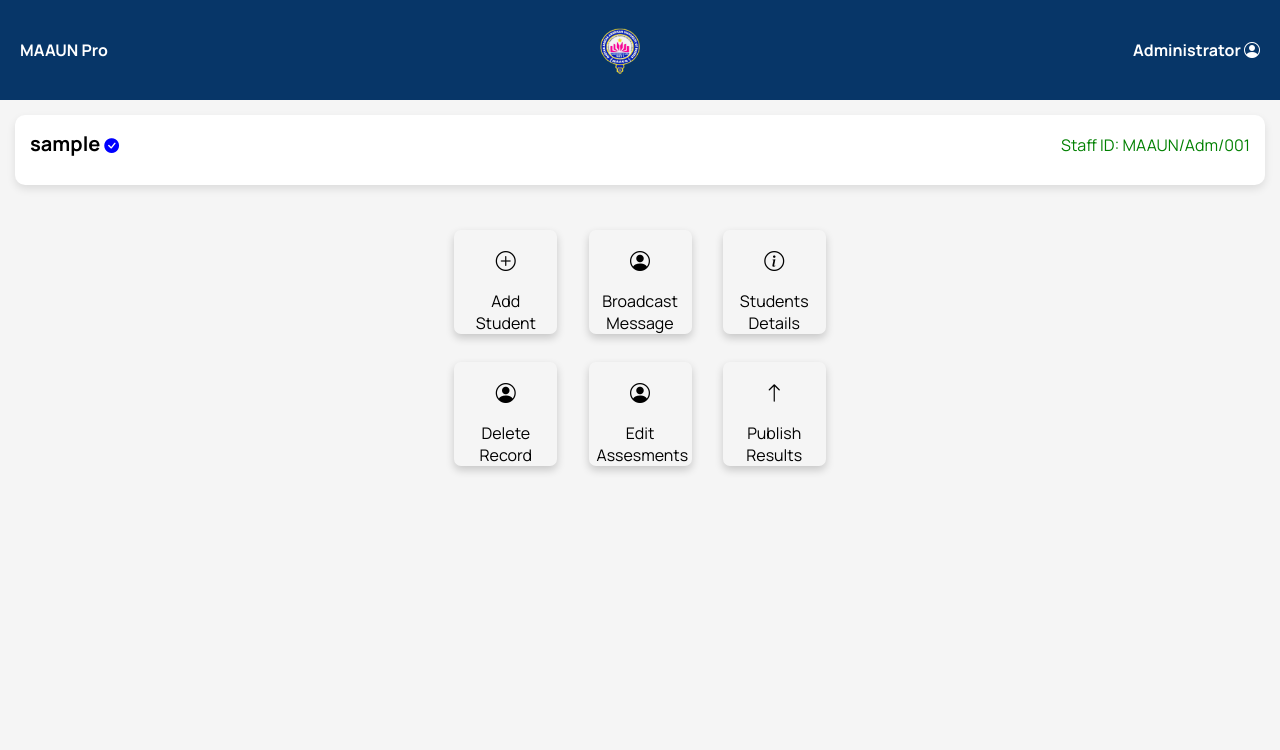
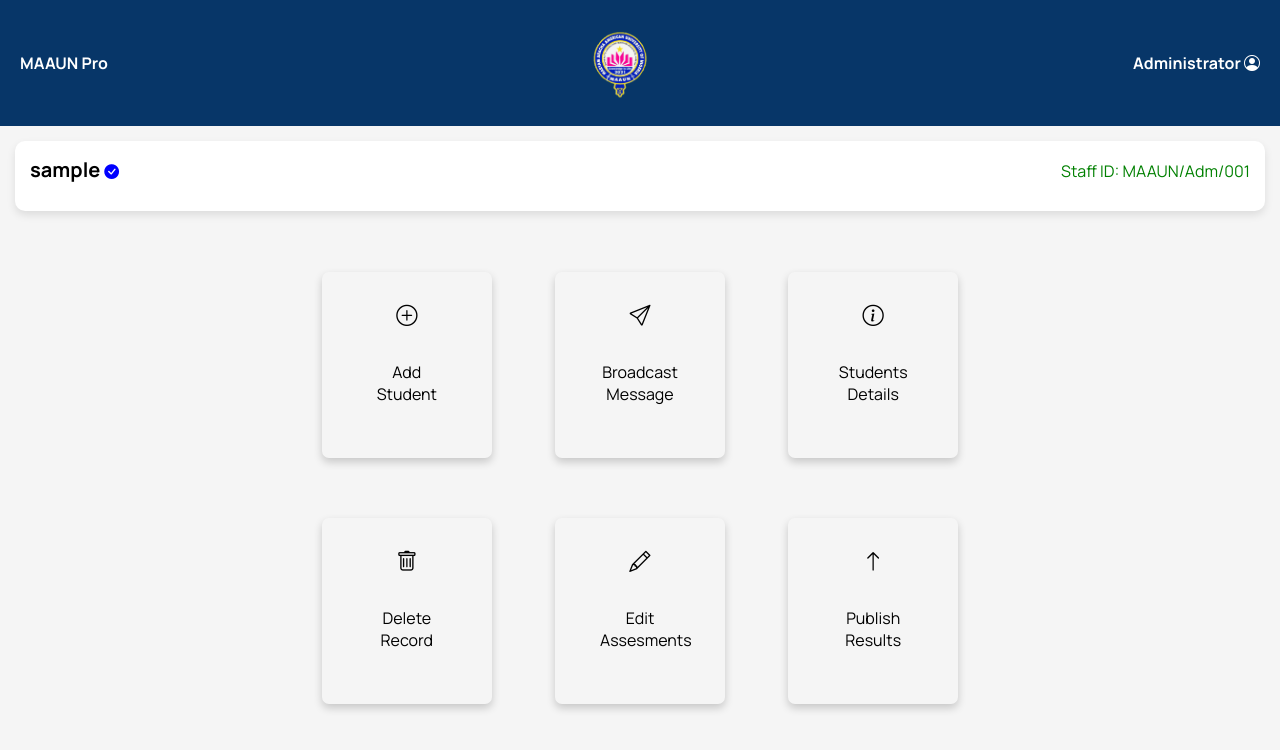
Before and after one commit to Ahmad-Yola/MAAUN-Project, a PHP site: page /home.php in a window 1280 px wide. Shown: the top 750 px of the page. Run offline with PHP 8.4, Linux system fonts and the light colour scheme; the visitor is signed in with stand-in values (Sample User, id 1).

Commit message:
Final Update

```diff
--- a/home.php
+++ b/home.php
@@ -58,7 +58,7 @@ $conn->close();
         }
 
         .header img{
-            height: 60px;
+            height: 65px;
             width: 60px;
         }
 
@@ -98,12 +98,19 @@ $conn->close();
         }
         .actions ul li{
             display: inline-block;
-            height: 70px;
+            height: 90px;
             margin: 14px;
-            padding: 17px 8px;
+            padding: 17px 10px;
             border-radius: 7px;
+            cursor: pointer;
             box-shadow: 0px 4px 9px rgba(0, 0, 0, 0.19);
-            width: 87px;
+            width: 85px;
+            transition: .3s;
+        }
+
+        .actions ul li:hover{
+            background-color:rgb(0, 87, 180);
+            color: #f5f5f5;
         }
         .actions ul li i{
             font-size: 1.25em;
@@ -111,6 +118,37 @@ $conn->close();
         .actions p{
             padding-top: 0px;
         }
+
+        @media screen and (min-width: 768px){
+            .header img{
+            height: 86px;
+            width: 80px;
+        }
+
+        .actions ul{
+           max-width: 700px;
+        }
+
+        .actions ul li{
+            display: inline-block;
+            height: 130px;
+            width: 150px;
+            margin: 30px;
+            padding: 28px 10px;
+            border-radius: 7px;
+            cursor: pointer;
+            box-shadow: 0px 4px 9px rgba(0, 0, 0, 0.19);
+        }
+        .actions ul li i{
+            font-size: 1.33em;
+        }
+        .actions p{
+            max-width: 80px;
+            justify-self: center;
+            padding-top: 16px;
+        }
+        }
+
     </style>
 </head>
 <body>
@@ -128,10 +166,10 @@ $conn->close();
     <div class="actions">
         <ul>
             <li><i class="bi bi-plus-circle"></i><p>Add Student</p></li>
-            <li><i class="bi bi-person-circle"></i><p>Broadcast Message</p></li>
+            <li><i class="bi bi-send"></i><p>Broadcast Message</p></li>
             <li><i class="bi bi-info-circle"></i><p>Students Details</p></li>
-            <li><i class="bi bi-person-circle"></i><p>Delete Record</p></li>
-            <li><i class="bi bi-person-circle"></i><p>Edit Assesments</p></li>
+            <li><i class="bi bi-trash"></i><p>Delete Record</p></li>
+            <li><i class="bi bi-pencil"></i><p>Edit Assesments</p></li>
             <li><i class="bi bi-arrow-up"></i><p>Publish Results</p></li>
 
         </ul>
--- a/index.html
+++ b/index.html
@@ -27,7 +27,7 @@
         <br />
         <p>
           This is a simple web application developed for the purpose of
-          penetration testing on SQL Injection and Secure Coding Practice.
+          penetration testing on SQL Injection and Secure Coding Practices.
         </p>
         <br />
         <span>Developed by MAAUN/21/CBS/0028</span><br /><br />
--- a/login_secure.php
+++ b/login_secure.php
@@ -18,7 +18,10 @@ if ($_SERVER["REQUEST_METHOD"] == "POST") {
         $user = $result->fetch_assoc();
 
         // Verify the password using password_verify (if password is hashed)
-        if (password_verify($password, $user['password'])) {
+        // if (password_verify($password, $user['password'])) {
+        // Here there is manual password authentication(proving good coding practice.)
+        if ($password === $user['password']){
+
             // Set session variables and redirect to the profile page
             $_SESSION["user_id"] = $user["id"];
             $_SESSION["username"] = $user["username"];
```
Also changed, not shown: login_vulnerable.php (+4 -11 lines), register.php (+5 -4 lines), README.md, assets/SecureInput.png (deleted), assets/vulnerableafter.png, assets/vulnerablebefore.png.
